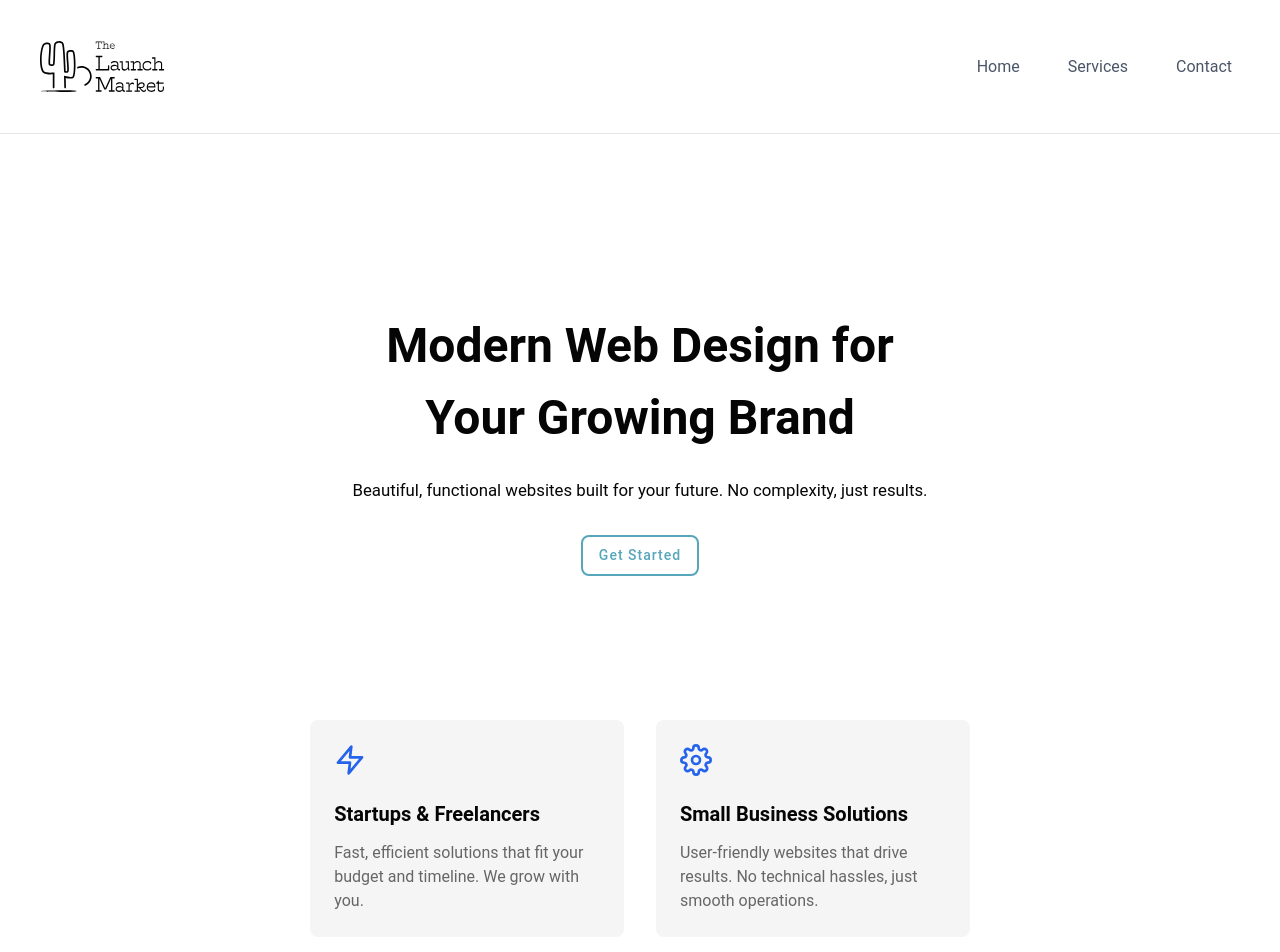
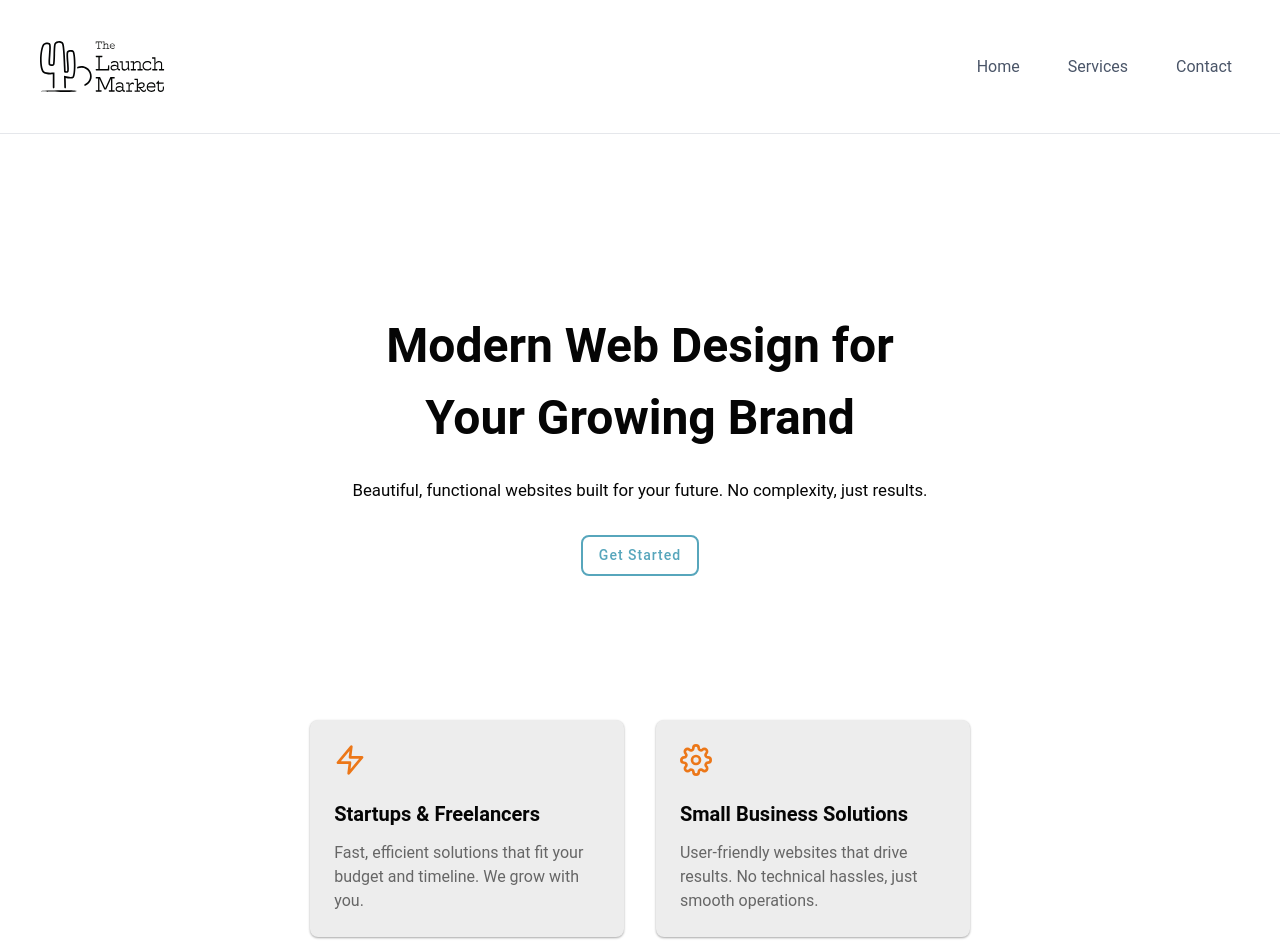
Before and after one commit to melissakipp/thelaunchmarket, a Next.js app: page / in a window 1280 px wide. Shown: the top 952 px of the page. Built offline with nearby package versions, Linux system fonts and the light colour scheme.

Commit message:
Brand color adjustment and variable setting

```diff
--- a/src/components/Features/HomeFeature.module.css
+++ b/src/components/Features/HomeFeature.module.css
@@ -6,13 +6,14 @@
 }
 
 .featureCard {
+  box-shadow: var(--boxShadow);
+  background: var(--lightGray);
+  border-radius: 0.5rem;
   padding: 1.5rem;
-  background: #f5f5f5;
-  border-radius: 0.5rem;
 }
 
 .icon {
-  color: #2563eb;
+  color: var(--primaryColor-900);
   font-size: 2rem;
   margin-bottom: 1rem;
 }
```
